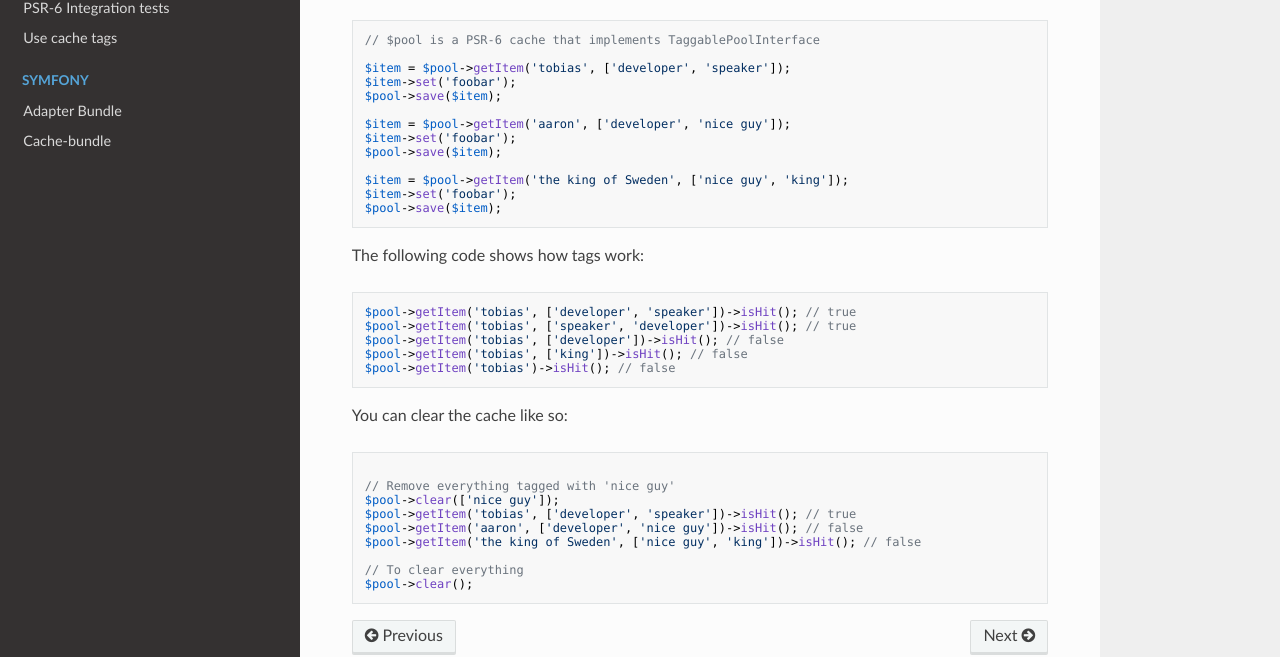
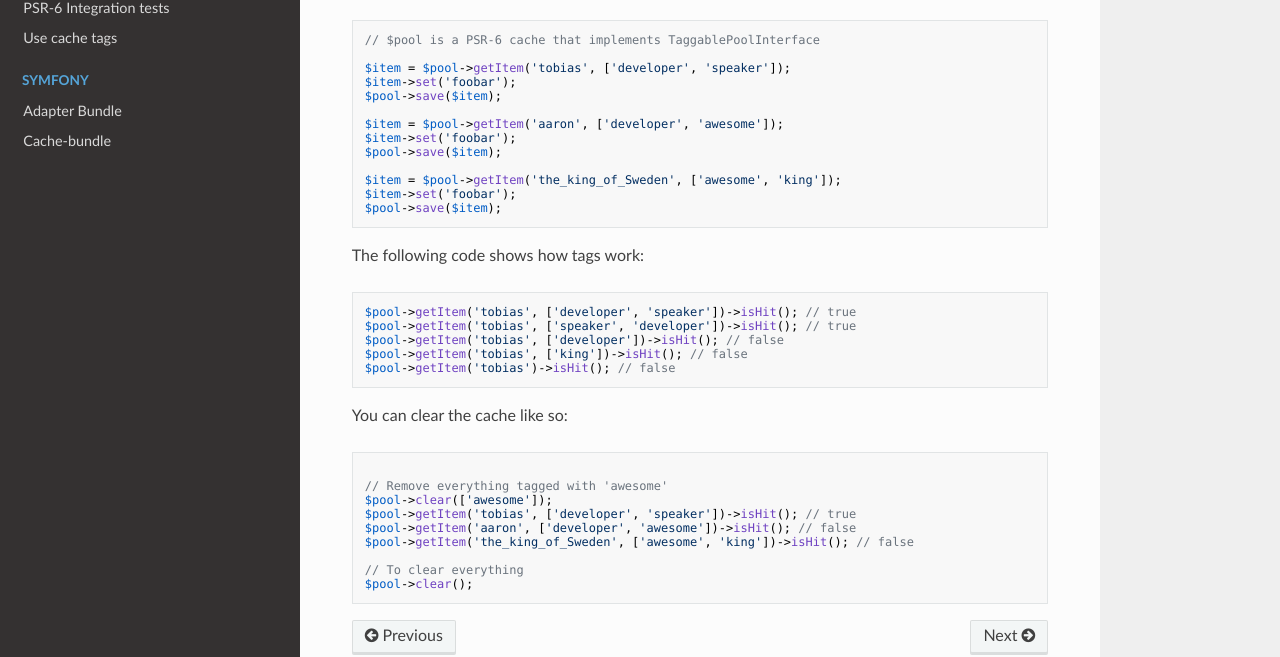
Before and after one commit to php-cache/documentation, an MkDocs documentation site: the page built from docs/tagging.md, in a window 1280 px wide and 1150 px high. Shown: the part 365-1022 px from the top of the window. Built offline with MkDocs 1.6.1, drawn with Linux system fonts in a browser that asks for light colours; nearby versions of some CDN libraries.

Commit message:
Removed spaces in our examples

````diff
--- a/docs/tagging.md
+++ b/docs/tagging.md
@@ -14,11 +14,11 @@ $item = $pool->getItem('tobias', ['developer', 'speaker']);
 $item->set('foobar');
 $pool->save($item);
 
-$item = $pool->getItem('aaron', ['developer', 'nice guy']);
+$item = $pool->getItem('aaron', ['developer', 'awesome']);
 $item->set('foobar');
 $pool->save($item);
 
-$item = $pool->getItem('the king of Sweden', ['nice guy', 'king']);
+$item = $pool->getItem('the_king_of_Sweden', ['awesome', 'king']);
 $item->set('foobar');
 $pool->save($item);
 ```
@@ -37,11 +37,11 @@ You can clear the cache like so:
 
 ```php
 
-// Remove everything tagged with 'nice guy'
-$pool->clear(['nice guy']);
+// Remove everything tagged with 'awesome'
+$pool->clear(['awesome']);
 $pool->getItem('tobias', ['developer', 'speaker'])->isHit(); // true
-$pool->getItem('aaron', ['developer', 'nice guy'])->isHit(); // false
-$pool->getItem('the king of Sweden', ['nice guy', 'king'])->isHit(); // false
+$pool->getItem('aaron', ['developer', 'awesome'])->isHit(); // false
+$pool->getItem('the_king_of_Sweden', ['awesome', 'king'])->isHit(); // false
 
 // To clear everything
 $pool->clear();
````
